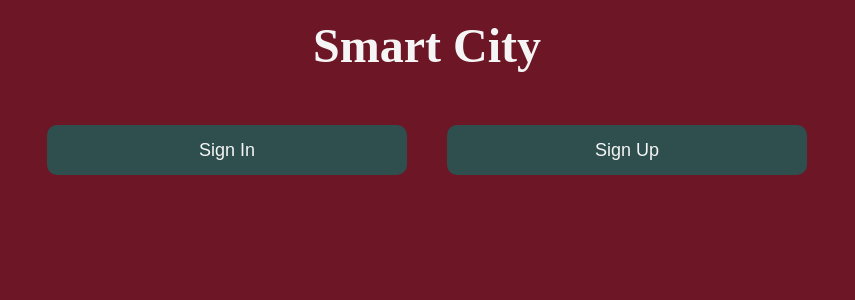
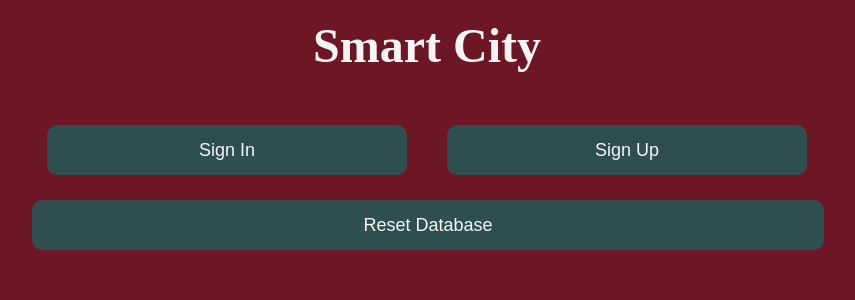
Before and after one commit to LKAMinco/VUT_FIT_IIS, a PHP site: page / in a window 1280 px wide. Shown: the part 182-482 px from the top of the page, without its empty margins (213-1068 px from the left). Run offline with PHP 8.4, Linux system fonts and the light colour scheme.

Commit message:
Add ability to reset database

```diff
--- a/index.html
+++ b/index.html
@@ -18,6 +18,9 @@
                 <!--button id="report_btn" type="button" onclick="location.href='report.html'">Report problem</button-->
             </div>
         </form>
+        <form id="reset_from" action="hash_help.php" method="POST">
+            <button id="reset_btn" type="submit" name="reset">Reset Database</button>
+        </form>
     </div>
 </header>
 </body>
--- a/style.css
+++ b/style.css
@@ -590,3 +590,11 @@ select:hover {
 #tickets_search_results_admin tr:not(:first-child) td:last-child{
     background: none;
 }
+
+#reset_form{
+    width: 100%;
+ }
+
+#reset_btn{
+    width: 99%;
+}
```
Also changed, not shown: hash_help.php (+9 -0 lines).
